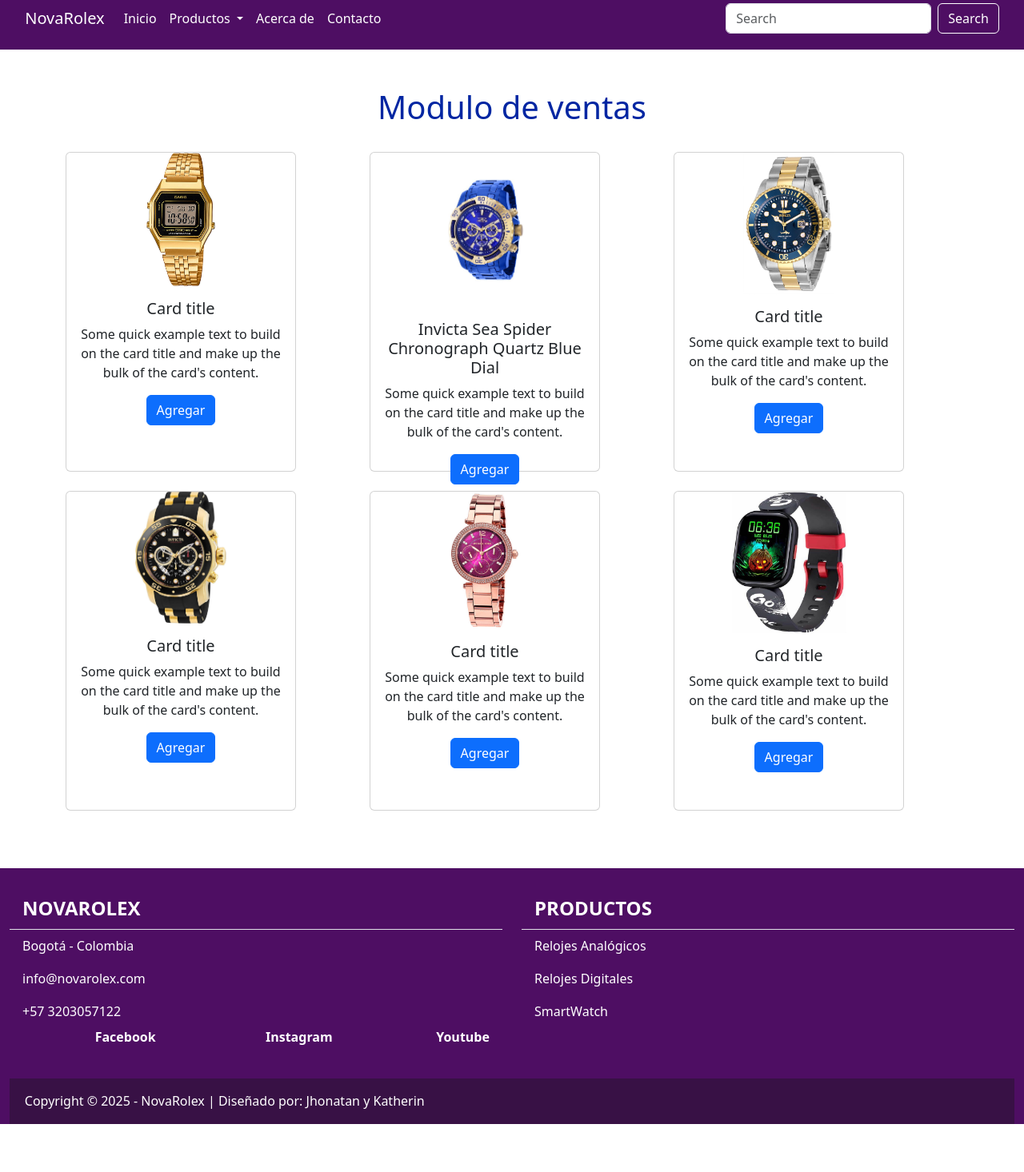
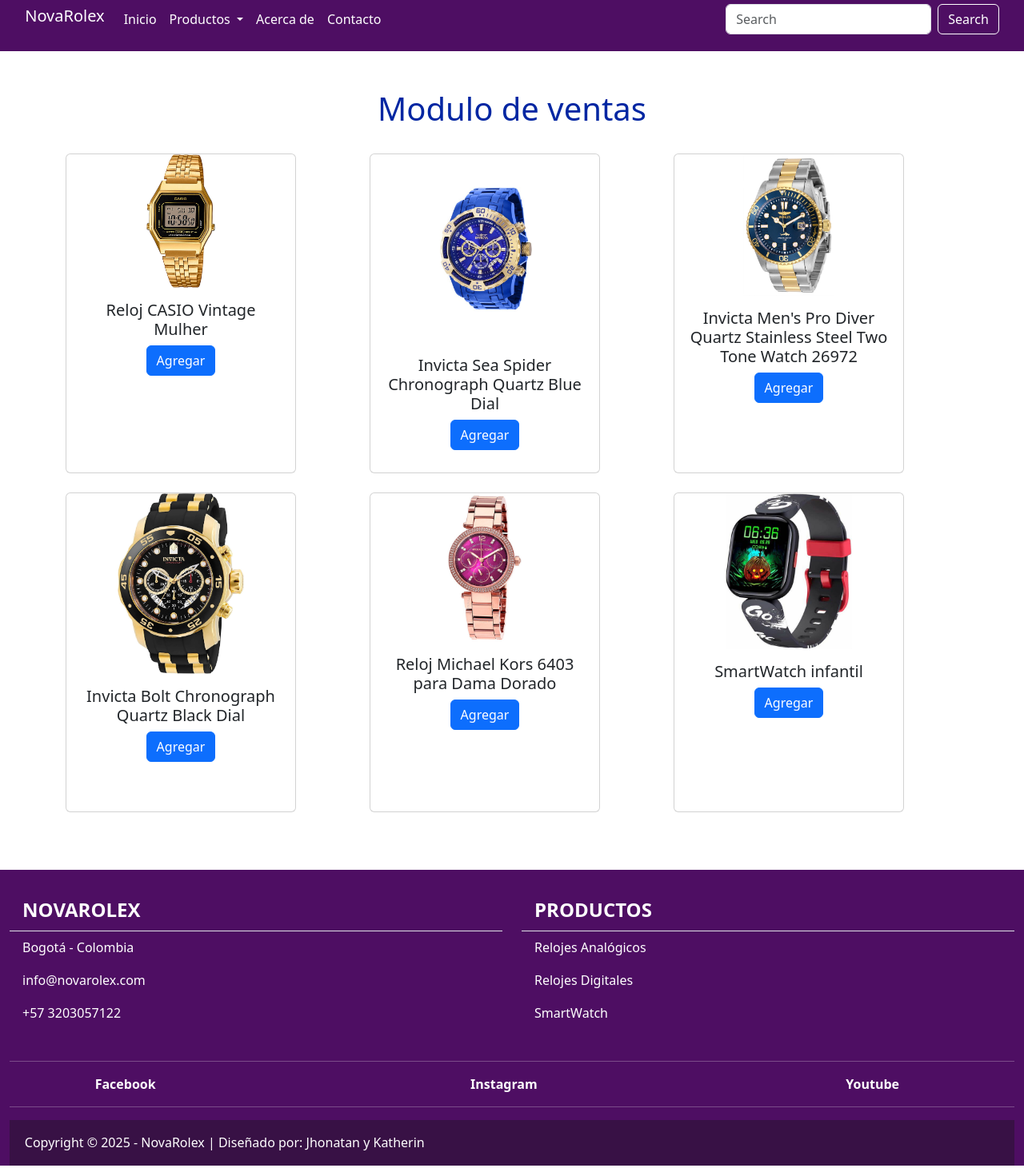
Before and after one commit to jhonatan-droid/novarolex, a plain HTML site: page ventas.html in a window 1280 px wide. Shown: the part 16-1482 px from the top of the page at 80% size. Before the commit the page ends 1430 px from the top, so only its background shows below. Drawn offline with nearby package versions, Linux system fonts and the light colour scheme.

Commit message:
Ajustes en ventas y pie de página

```diff
--- a/ventas.html
+++ b/ventas.html
@@ -10,7 +10,7 @@
     <header>
         <nav class="navbar navbar-expand-lg" style="background-color: #4E0E63; padding:1.5%;">
             <div class="container-fluid">
-              <a class="navbar-brand text-white" href="index.html">NovaRolex</a>
+              <a class="navbar-brand text-white" href="index.html"><h5>NovaRolex</h5></a>
               <button class="navbar-toggler" type="button" data-bs-toggle="collapse" data-bs-target="#navbarSupportedContent" aria-controls="navbarSupportedContent" aria-expanded="false" aria-label="Toggle navigation" style="border-color:white;">
                 <span class="navbar-toggler-icon"></span>
               </button>
@@ -19,7 +19,6 @@
                   <li class="nav-item">
                     <a class="nav-link active text-white" aria-current="page" href="index.html">Inicio</a>
                   </li>
-
                   <li class="nav-item dropdown">
                     <a class="nav-link dropdown-toggle text-white" href="#" role="button" data-bs-toggle="dropdown" aria-expanded="false">
                       Productos
@@ -55,18 +54,16 @@
           <div class="card align-items-center" style="width: 18rem;  height:25rem">
             <img src="./img/CASIO_Digital.jpg" alt="CASIO Digital" class="img-fluid" style="width:30%;">
             <div class="card-body">
-              <h5 class="card-title">Card title</h5>
-              <p class="card-text">Some quick example text to build on the card title and make up the bulk of the card's content.</p>
+              <h5 class="card-title">Reloj CASIO Vintage Mulher</h5>
               <a href="#" class="btn btn-primary">Agregar</a>
             </div>
           </div>
         </div>
         <div class="col">
           <div class="card align-items-center" style="width: 18rem;  height:25rem">
-            <img src="./img/INVICTA_Azul.jpg" alt="INVICTA_Azul" class="img-fluid" style="width:45%;">
+            <img src="./img/INVICTA_Azul.jpg" alt="INVICTA_Azul" class="img-fluid" style="width:55%;">
             <div class="card-body">
               <h5 class="card-title">Invicta Sea Spider Chronograph Quartz Blue Dial</h5>
-              <p class="card-text">Some quick example text to build on the card title and make up the bulk of the card's content.</p>
               <a href="#" class="btn btn-primary">Agregar</a>
             </div>
           </div>
@@ -75,8 +72,7 @@
           <div class="card align-items-center" style="width: 18rem;  height:25rem">
             <img src="./img/INVICTA_Metalico.jpg" alt="INVICTA_Metalico" class="img-fluid" style="width:40%;">
             <div class="card-body">
-              <h5 class="card-title">Card title</h5>
-              <p class="card-text">Some quick example text to build on the card title and make up the bulk of the card's content.</p>
+              <h5 class="card-title">Invicta Men's Pro Diver Quartz Stainless Steel Two Tone Watch 26972</h5>
               <a href="#" class="btn btn-primary">Agregar</a>
             </div>
           </div>
@@ -90,30 +86,27 @@
       <div class="row align-items-center">
         <div class="col">
           <div class="card align-items-center" style="width: 18rem;  height:25rem">
-            <img src="./img/INVICTA_Negro.jpg" alt="CASIO Digital" class="img-fluid" style="width:40%;">
+            <img src="./img/INVICTA_Negro.jpg" alt="CASIO Digital" class="img-fluid" style="width:55%;">
             <div class="card-body">
-              <h5 class="card-title">Card title</h5>
-              <p class="card-text">Some quick example text to build on the card title and make up the bulk of the card's content.</p>
+              <h5 class="card-title">Invicta Bolt Chronograph Quartz Black Dial</h5>
               <a href="#" class="btn btn-primary">Agregar</a>
             </div>
           </div>
         </div>
         <div class="col">
           <div class="card align-items-center" style="width: 18rem;  height:25rem">
-            <img src="./img/KORS_Dama.jpg" alt="INVICTA_Azul" class="img-fluid" style="width:60%;">
+            <img src="./img/KORS_Dama.jpg" alt="INVICTA_Azul" class="img-fluid" style="width:65%;">
             <div class="card-body">
-              <h5 class="card-title">Card title</h5>
-              <p class="card-text">Some quick example text to build on the card title and make up the bulk of the card's content.</p>
+              <h5 class="card-title">Reloj Michael Kors 6403 para Dama Dorado</h5>
               <a href="#" class="btn btn-primary">Agregar</a>
             </div>
           </div>
         </div>
         <div class="col">
           <div class="card align-items-center" style="width: 18rem;  height:25rem">
-            <img src="./img/SmartWatch_Kid.jpg" alt="INVICTA_Metalico" class="img-fluid" style="width:50%;">
+            <img src="./img/SmartWatch_Kid.jpg" alt="INVICTA_Metalico" class="img-fluid" style="width:55%;">
             <div class="card-body">
-              <h5 class="card-title">Card title</h5>
-              <p class="card-text">Some quick example text to build on the card title and make up the bulk of the card's content.</p>
+              <h5 class="card-title">SmartWatch infantil</h5>
               <a href="#" class="btn btn-primary">Agregar</a>
             </div>
           </div>
@@ -142,32 +135,26 @@
               <li class="list-group-item text-white text-start" style="background-color: #4E0E63; border-color: transparent;"><a href="#" style="text-decoration: none; color: white;">SmartWatch</a></li>
             </ul>
           </div>
-         </div>
-         <div class="row align-items-start">
+         </div><br><hr style="color: white; border:5;">
+         <div class="row align-items-center">
           <div class="col-1">
             <ul class="list-group list-group-flush" >
               <li class="list-group-item text-white text-start" style="background-color: #4E0E63; font-size: x-large; font-weight: bold;"></li>
             </ul>
-          </div><br>
-          <div class="col-1">
+          </div>
+          <div class="col">
             <a href="https://www.facebook.com/" style="text-decoration: none; color: white; font-weight: bold;">Facebook</a>
           </div>
-          <div class="col-1"></div>
-          <div class="col-1">
+          <div class="col"></div>
+          <div class="col">
             <a href="https://www.instagram.com/" style="text-decoration: none; color: white; font-weight: bold;">Instagram</a>
           </div>
-          <div class="col-1"></div>
-          <div class="col-1">
+          <div class="col"></div>
+          <div class="col">
             <a href="https://www.youtube.com/" style="text-decoration: none; color: white; font-weight: bold;">Youtube</a>
           </div>
          </div>
-         <div class="row align-items-start" >
-          <div class="col text-white">
-            <ul class="list-group list-group-flush" >
-              <li class="list-group-item text-white text-start" style="background-color: #4E0E63; font-size: x-large; font-weight: bold;"></li>
-            </ul>
-          </div>
-         </div><br>
+         <hr style="color: white; border:5;">
          <h6 style="background-color: #381145; padding:1.5%; color:white">Copyright © 2025 - NovaRolex | Diseñado por: Jhonatan y Katherin</h6>
       </div>
 
```
Also changed, not shown: index.html (+15 -26 lines).
